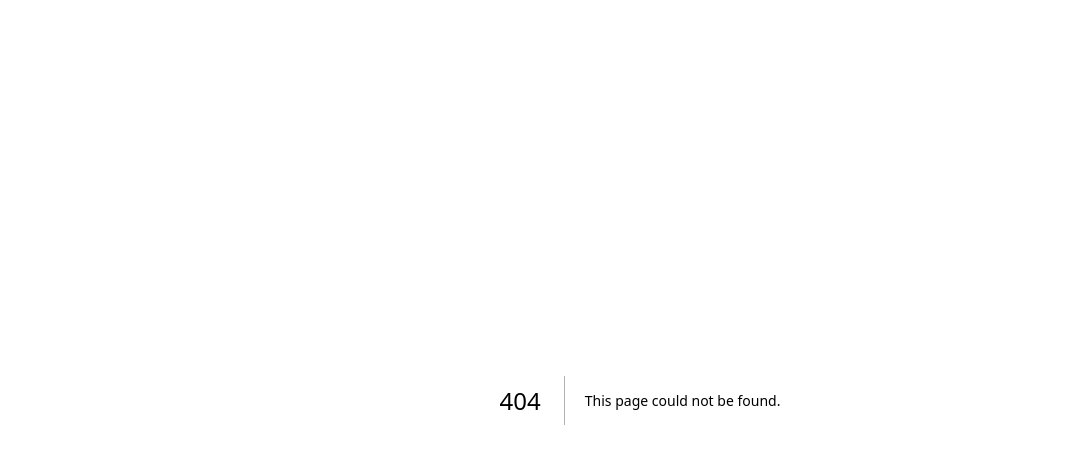
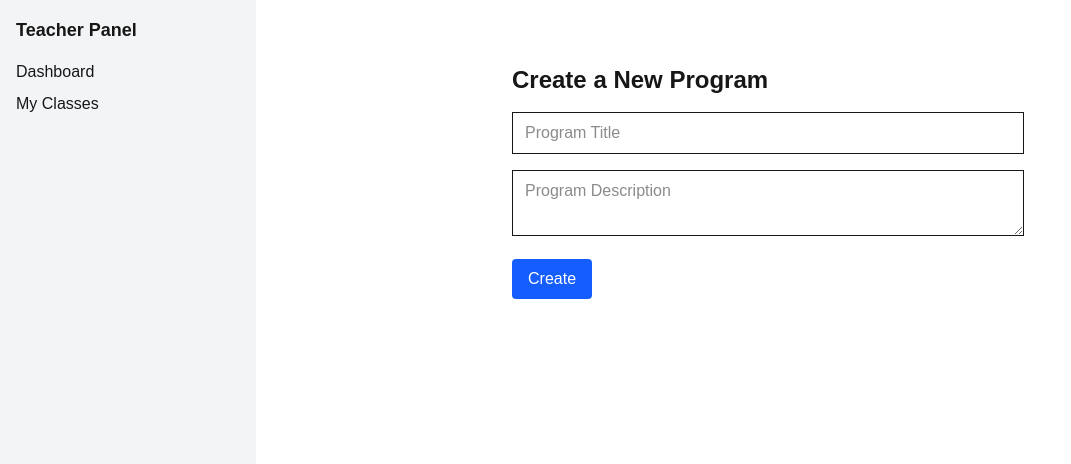
Before and after one commit to Dami-Olus/edconnect, a Next.js app in the folder frontend/: page /teacher/dashboard/programs/new in a window 1280 px wide. Before the commit this address had no page. Shown: the top 464 px of the page, without its empty margins (0-1071 px from the left). Built offline with nearby package versions, Linux system fonts and the light colour scheme.

Commit message:
✨ Introduce Programs model with create, enroll, and fetch routes

```diff
--- /dev/null
+++ b/frontend/app/teacher/dashboard/programs/new/page.tsx
@@ -0,0 +1,46 @@
+"use client";
+
+import { useState } from 'react';
+import axios from 'axios';
+
+export default function NewProgramPage() {
+  const [form, setForm] = useState({ title: '', description: '' });
+  const [message, setMessage] = useState('');
+  const token = typeof window !== "undefined" ? localStorage.getItem("token") : null;
+
+  const handleSubmit = async (e) => {
+    e.preventDefault();
+    try {
+      await axios.post(`${process.env.NEXT_PUBLIC_API_BASE_URL}/api/programs`, form, {
+        headers: { Authorization: `Bearer ${token}` },
+      });
+      setMessage('Program created!');
+      setForm({ title: '', description: '' });
+    } catch (err) {
+      console.error(err);
+      setMessage('Failed to create program');
+    }
+  };
+
+  return (
+    <div className="max-w-lg mx-auto py-10">
+      <h1 className="text-2xl font-bold mb-4">Create a New Program</h1>
+      {message && <p className="mb-4 text-blue-600">{message}</p>}
+      <form onSubmit={handleSubmit} className="space-y-4">
+        <input
+          placeholder="Program Title"
+          value={form.title}
+          onChange={(e) => setForm({ ...form, title: e.target.value })}
+          className="w-full border px-3 py-2"
+        />
+        <textarea
+          placeholder="Program Description"
+          value={form.description}
+          onChange={(e) => setForm({ ...form, description: e.target.value })}
+          className="w-full border px-3 py-2"
+        />
+        <button className="bg-blue-600 text-white px-4 py-2 rounded">Create</button>
+      </form>
+    </div>
+  );
+}
```
